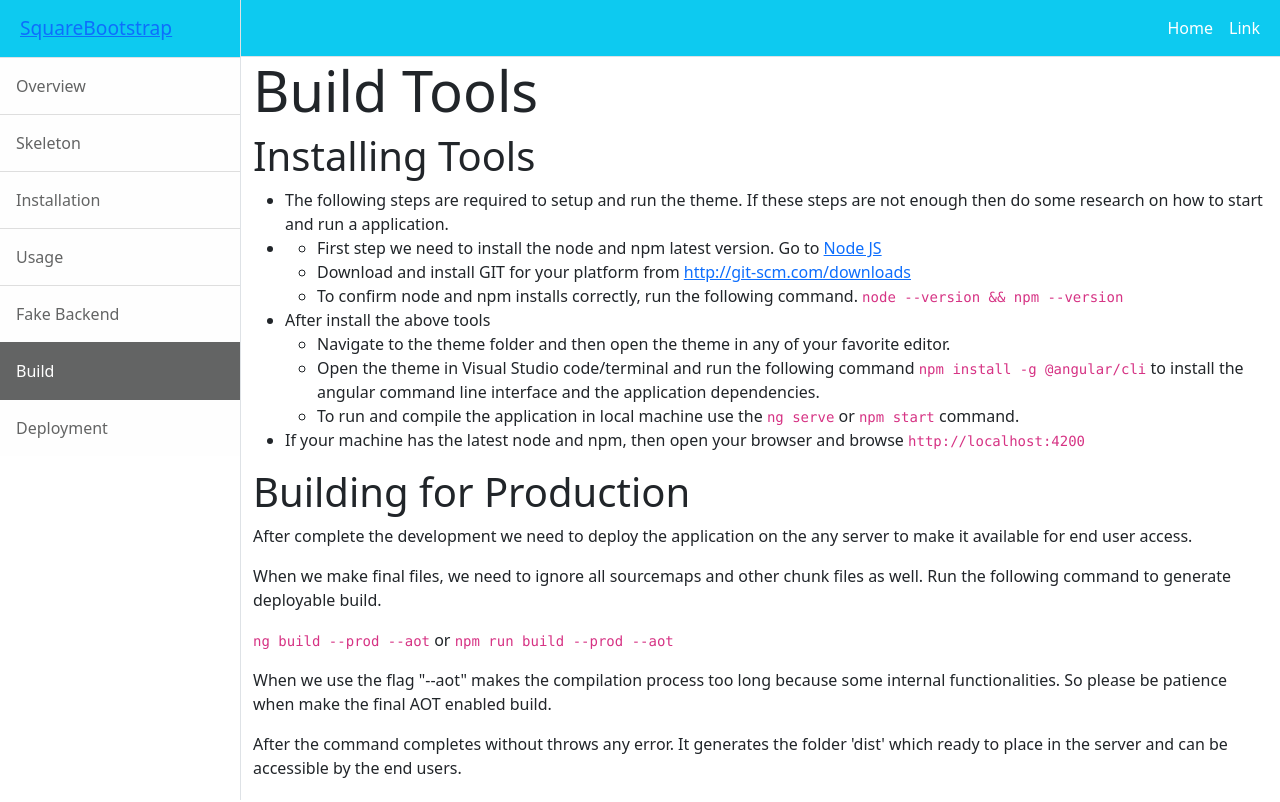
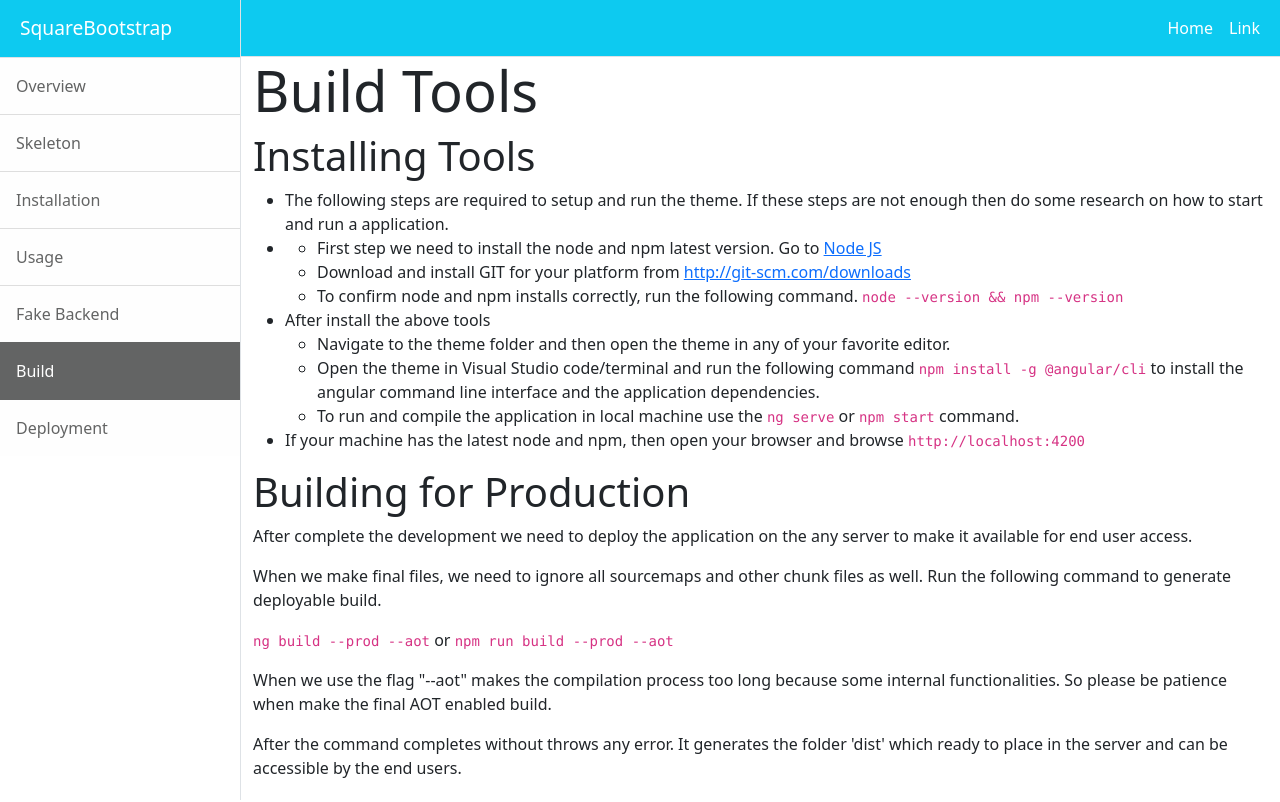
Before and after one commit to santhoshitguy/Documentation, a website: page Angular/build.html in a window 1280 px wide. Shown: the top 802 px of the page. Drawn offline with nearby package versions, Linux system fonts and the light colour scheme.

Commit message:
Style Update

```diff
--- a/Angular/build.html
+++ b/Angular/build.html
@@ -15,7 +15,7 @@
     <div class="d-flex" id="wrapper">
         <!-- Sidebar-->
         <div class="border-end bg-white" id="sidebar-wrapper">
-            <div class="sidebar-heading border-bottom bg-info text-white"><a href="http://www.squarebootstrap.com/anglar-admin-template" target="_blank">SquareBootstrap</a></div>
+            <div class="sidebar-heading border-bottom bg-info text-white"><a href="http://www.squarebootstrap.com/anglar" target="_blank">SquareBootstrap</a></div>
             <div class="list-group list-group-flush">
                 <a class="list-group-item list-group-item-action list-group-item-light p-3"
                     href="index.html">Overview</a>
--- a/Angular/css/customCSS.css
+++ b/Angular/css/customCSS.css
@@ -11,3 +11,8 @@
 .btn-primary {
     border: none !important;
 }
+
+.sidebar-heading.bg-info.text-white > a {
+    color: #fff;
+    text-decoration: none;
+}
```
Also changed, not shown: Angular/Launch.html (+1 -1 lines), Angular/deployment.html (+1 -1 lines), Angular/index.html (+1 -1 lines), Angular/installation.html (+1 -1 lines), Angular/mock-backend.html (+1 -1 lines), Angular/skeleton.html (+1 -1 lines), Angular/usage.html (+1 -1 lines).
